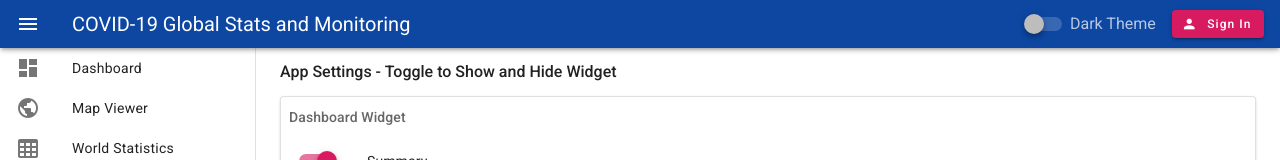
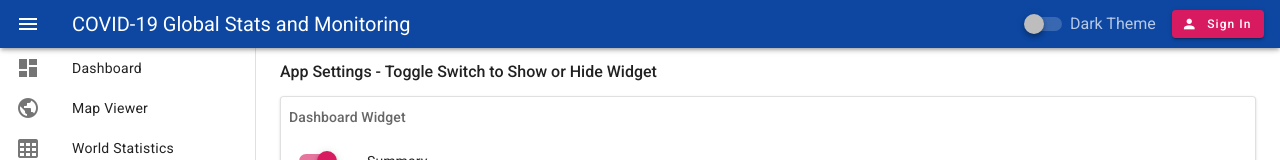
Before and after one commit to anaszakaria/covid19-app, a Vue app: page /settings in a window 1280 px wide. Shown: the top 160 px of the page. Built offline with nearby package versions, Linux system fonts and the light colour scheme; a small style sheet from the web is missing.

Commit message:
Updated App Settings title

```diff
--- a/src/views/Settings.vue
+++ b/src/views/Settings.vue
@@ -1,6 +1,6 @@
 <template>
     <v-container fluid>
-        <h4 class="font-weight-medium ml-3">App Settings - Toggle to Show and Hide Widget</h4>
+        <h4 class="font-weight-medium ml-3">App Settings - Toggle Switch to Show or Hide Widget</h4>
         <v-row class="ma-0">
             <v-col sm="12">
                 <v-card outlined elevation="1">
```
